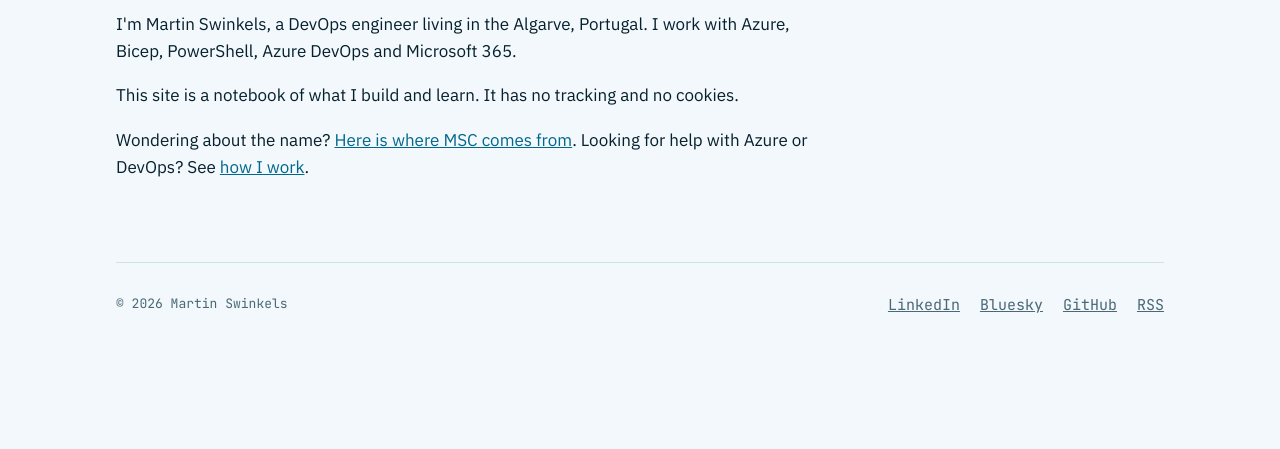
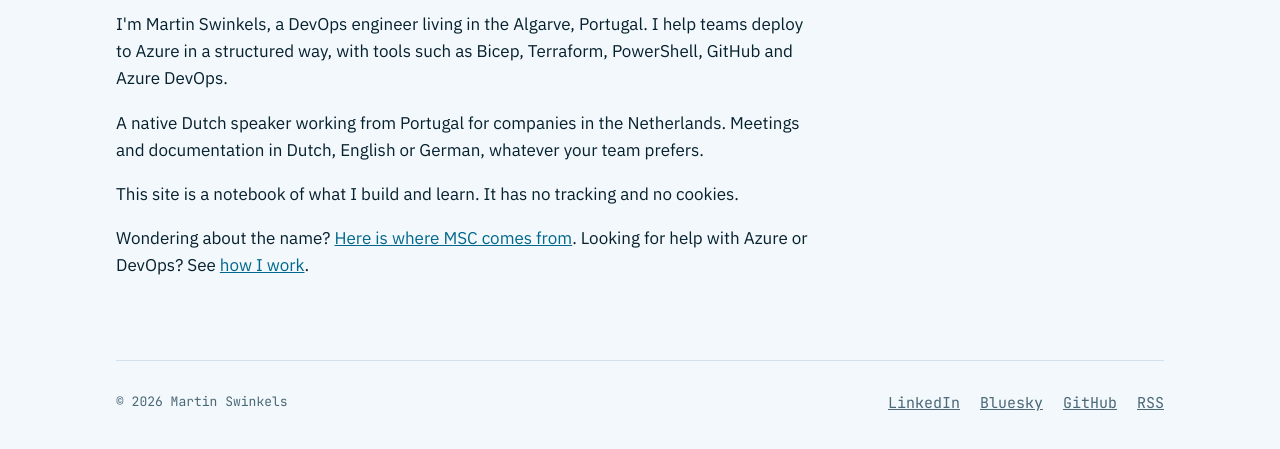
Before and after one commit to msc365/msc365.github.io, an Astro site: page /about in a window 1280 px wide. Shown: the part 193-642 px from the top of the page. Built offline with nearby package versions, Linux system fonts and the light colour scheme; Astro itself is replaced by a stand-in of ours.

Commit message:
feat(about): say that Martin works with Dutch companies in Dutch (#7)
Add a native Dutch speaker line with the working languages, and update the intro to match the current focus on deploying to Azure.

```diff
--- a/src/pages/about.astro
+++ b/src/pages/about.astro
@@ -4,7 +4,8 @@ import Base from '../layouts/Base.astro';
 <Base title="About">
   <div class="prose">
     <h1>About</h1>
-    <p>I'm Martin Swinkels, a DevOps engineer living in the Algarve, Portugal. I work with Azure, Bicep, PowerShell, Azure DevOps and Microsoft 365.</p>
+    <p>I'm Martin Swinkels, a DevOps engineer living in the Algarve, Portugal. I help teams deploy to Azure in a structured way, with tools such as Bicep, Terraform, PowerShell, GitHub and Azure DevOps.</p>
+    <p>A native Dutch speaker working from Portugal for companies in the Netherlands. Meetings and documentation in Dutch, English or German, whatever your team prefers.</p>
     <p>This site is a notebook of what I build and learn. It has no tracking and no cookies.</p>
     <p>Wondering about the name? <a href="/notes/hello/">Here is where MSC comes from</a>. Looking for help with Azure or DevOps? See <a href="/work-with-me/">how I work</a>.</p>
   </div>
```
